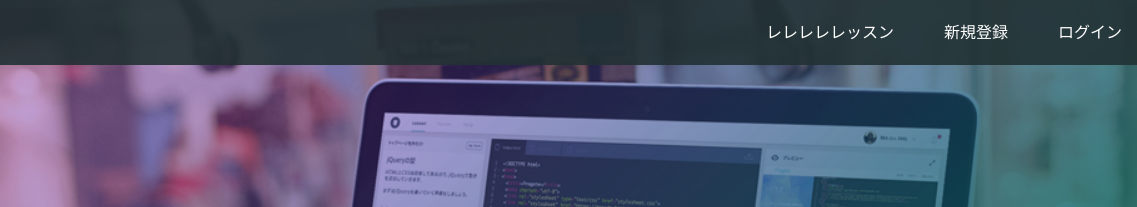
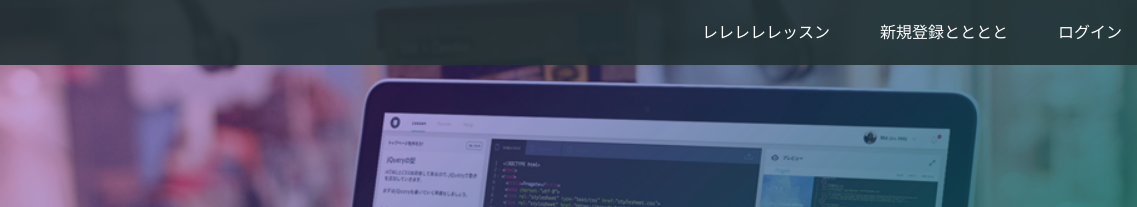
Before and after one commit to shimaena/shimaena.github.io, a plain HTML site: page index.html in a window 1280 px wide. Shown: the top 207 px of the page, 143-1280 px from the left. Drawn offline with Linux system fonts and the light colour scheme.

Commit message:
Update index.html

```diff
--- a/index.html
+++ b/index.html
@@ -16,7 +16,7 @@
       <span class="fa fa-bars menu-icon"></span>
       <div class="header-right">
         <a href="#">レレレレレッスン</a>
-        <a href="#">新規登録</a>
+        <a href="#">新規登録とととと</a>
         <a href="#" class="login">ログイン</a>
       </div>
     </div>
```
